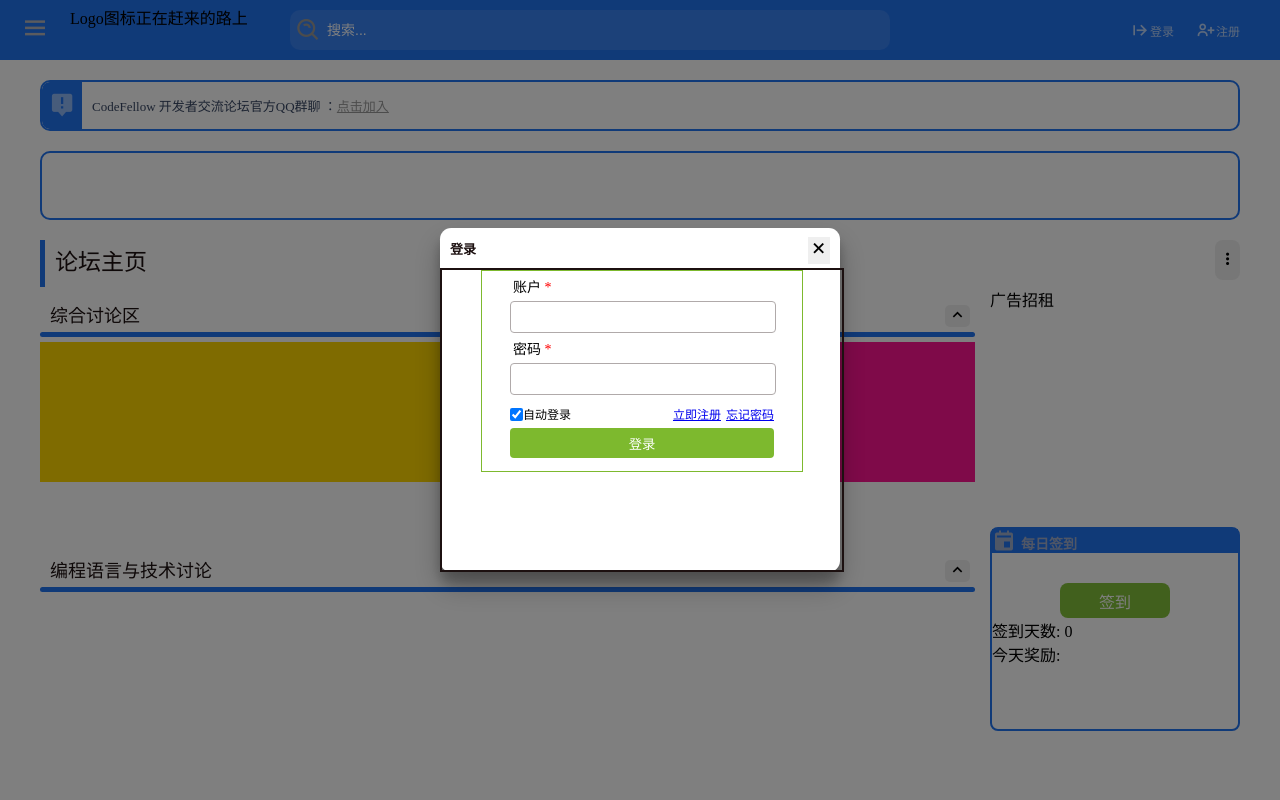
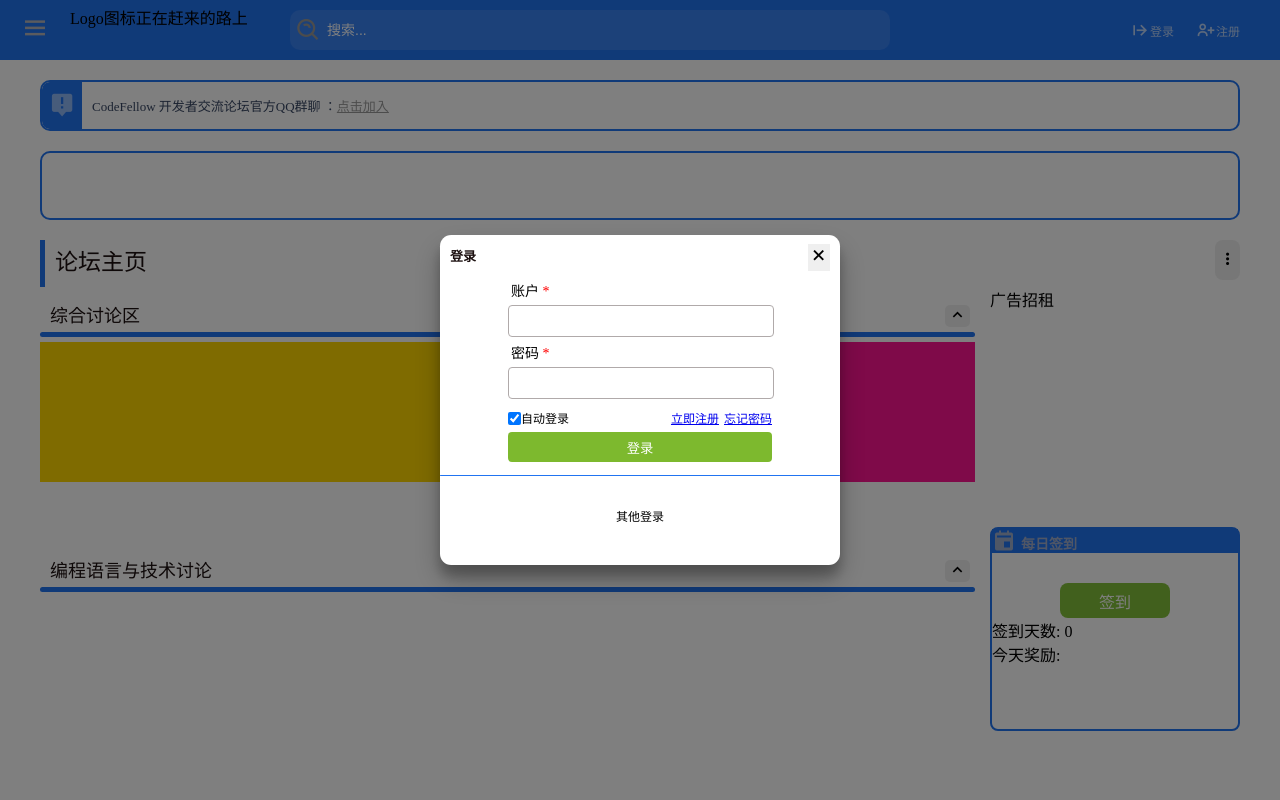
Before and after one commit to EatFans/CodeFellow, a Vue app in the folder vue-codefellow/: page / in a window 1280 px wide. Both pictures are taken after a click on the button "登录". Shown: the top 800 px of the page. Built offline with nearby package versions, Linux system fonts and the light colour scheme.

Commit message:
大体完成登录弹窗组件，开始制作注册页面 by EatFan on 2024/6/12

```diff
--- a/vue-codefellow/src/components/HeaderBar.vue
+++ b/vue-codefellow/src/components/HeaderBar.vue
@@ -71,7 +71,7 @@
 <script>
 import '@/assets/theme.css'
 import LeftNav from "@/components/LeftNav.vue"
-import AuthDialog from "@/components/AuthDialog.vue";
+import AuthDialog from "@/components/LoginDialog.vue";
 export default {
   components:{
     AuthDialog,
--- a/vue-codefellow/src/components/AuthDialog.vue
+++ b/vue-codefellow/src/components/LoginDialog.vue
@@ -1,4 +1,4 @@
-<!-- 弹窗组件 -->
+<!-- 登录弹窗组件 -->
 <template>
   <div v-show="visible" class="login-dialog-overlay-container">
     <div class="login-dialog-overlay-content" >
@@ -19,12 +19,10 @@
                 <label for="login-amount">账户 <span>*</span></label>
                 <input type="text" id="login-amount" name="amount" :value="amount">
               </div>
-
               <div class="login-form-input-item">
                 <label for="login-password">密码 <span>*</span></label>
                 <input type="password" id="login-password" name="password" :value="password">
               </div>
-
               <div class="login-form-item">
                 <div class="login-remember">
                   <input type="checkbox" id="remember" name="remember" checked>
@@ -35,7 +33,6 @@
                   <a href="#">忘记密码</a>
                 </div>
               </div>
-
               <div class="login-button-item">
                 <input type="button" value="登录">
               </div>
@@ -43,6 +40,13 @@
           </div>
 
           <!-- 其他登录 -->
+          <div class="other-login-box">
+            <div class="other-login-box-boundary-item"></div>
+
+            <div class="other-login-box-content">
+              <p>其他登录</p>
+            </div>
+          </div>
         </div>
       </div>
 
@@ -135,21 +139,22 @@ export default {
 
 .login-dialog-overlay-body-content {
   width: 100%;
-  height: 300px;
+  height: auto;
   display: flex;
   flex-direction: column;
   align-items: center;
 
-  border: 2px solid #1c1010;
+  //border: 2px solid #1c1010;
 }
 
 .login-box {
   width: 320px;
   height: 200px;
-  border: 1px solid #7db92e;
-
   display: flex;
   justify-content: center;
+
+  //border: 1px solid #7db92e;
+
 }
 
 .login-form-input-item {
@@ -227,9 +232,35 @@ export default {
   color: #fff;
 }
 
-.github-login p, .qq-login p {
-  margin-right: 10px;
-  color: #fff;
+.other-login-box {
+  width: 100%;
+  height: 90px;
+
+  display: flex;
+  flex-direction: column;
+
+}
+
+.other-login-box-boundary-item {
+  bottom: 0;
+  left: 0;
+  width: 100%;
+  height: 1px;
+  background: var(--ui-color);
+  border-radius: 4px;
+}
+
+.other-login-box-content {
+  margin-top: 20px;
+
+  height: 40px;
+  display: flex;
+  align-items: center;
+  justify-content: center;
+}
+
+.other-login-box-content p {
+  font-size: 12px;
 }
 
 </style>
```
